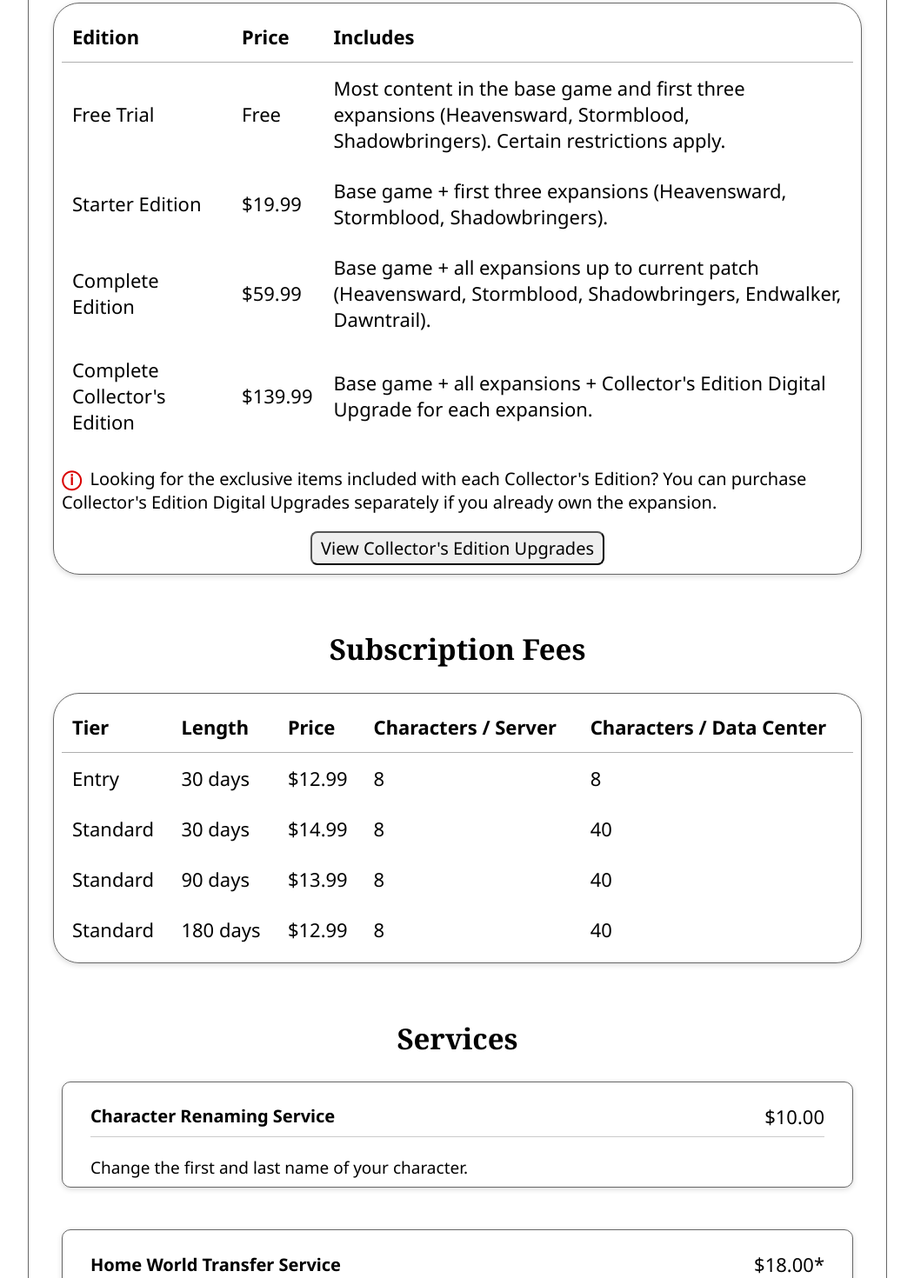
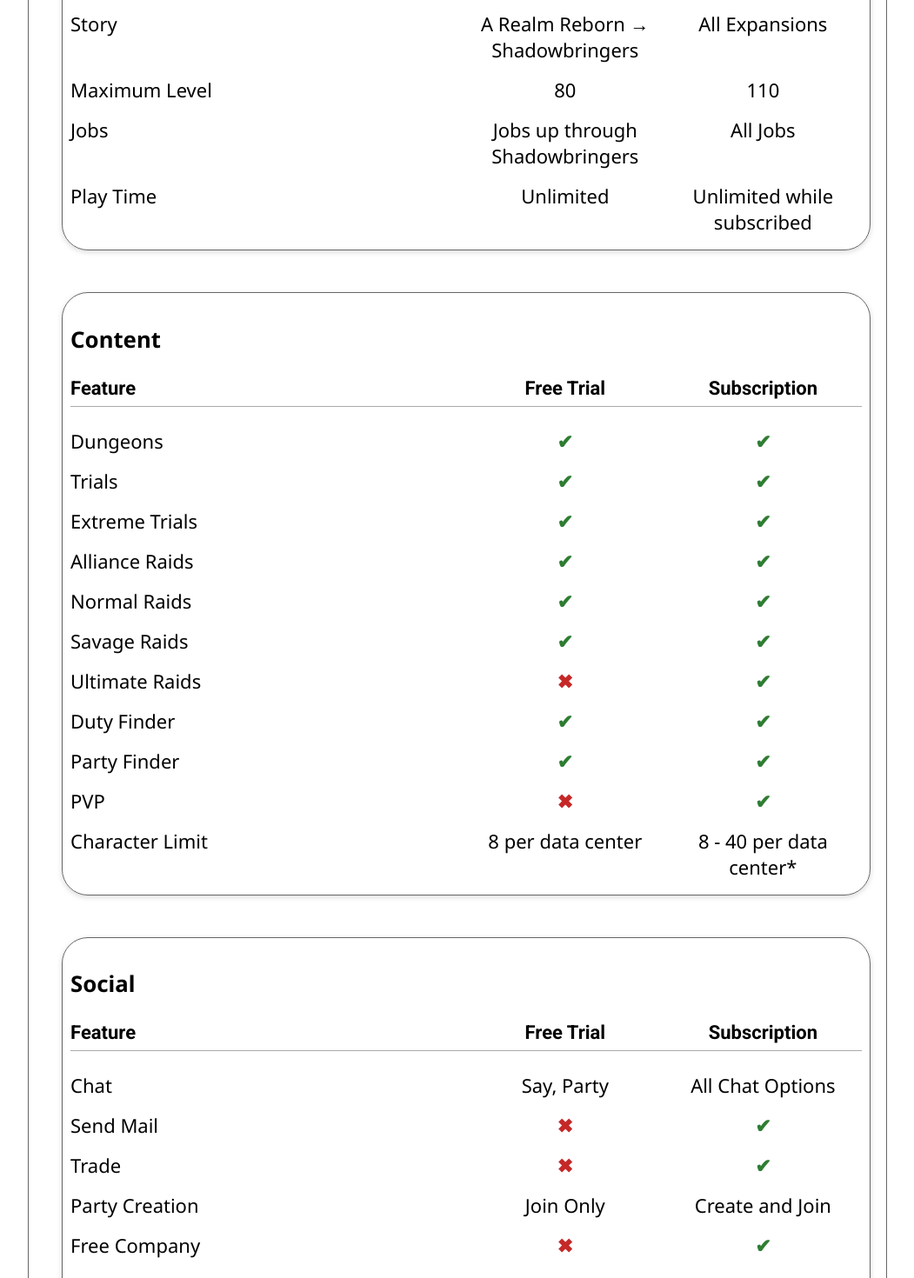
Before and after one commit to JPatrickDelworth/launchcode-unit1-project-James-D, a React (Vite) app: page /price in a window 1280 px wide. Shown: the part 640-2110 px from the top of the page at 87% size, without its empty margins (114-1165 px from the left). Built offline with nearby package versions, Linux system fonts and the light colour scheme.

Commit message:
Seventeenth commit. Added Paid vs Subscription Table with all information. With this, the Prices and Fees page has been completed aside from styling.

```diff
--- a/src/components/data/freeVPaid.js
+++ b/src/components/data/freeVPaid.js
@@ -1,39 +1,152 @@
-// TODO: Add paid pros information
 export const subcomp = {
-    free : {
-        pros: [
-            "Can play base game up through the Shadowbringers Expansion. (A Realm Reborn, Heavensward, Stormblood, Shadowbringers)",
-            "Can play up to level 80.",
-            "Can create 8 characters in each data Center.",
-            "Can purchase (some) items from the online store for use in game.",
-            "No time limit, you simply stop leveling after hitting level 80 and can't progress after Shadowbringers.",
-            "Can join parties if invited by anothe player",
-            "Can participate in the Duty Finder (party match-making for dungeon/raid content)."
-        ],
-        cons: [
-            "Cannot play Endwalker, Dawntrail, or Evercold expansions.",
-            "Can't level to 110.",
-            "Limited to maximum of 300,000 gil.",
-            "Cannot use 'shout, 'yell', or 'tell' in-game chat options.",
-            "Cannot access the in-game market board.",
-            "Cannot trade with other players.",
-            "Cannot send in-game letters using the post moogle delivery service.",
-            "Cannot hire retainers (no item storage outside your base inventory).",
-            "Cannot create a new Linkshell or Cross-world Linkshell (custom in game chat channels).",
-            "Cannot create or join a Free Company (guild).",
-            "Cannot create a party.",
-            "Cannot participate in PVP.",
-            "Cannot play Ultimate Raids.",
-            "Cannot use community content on Lodestone (player database).",
-            "Cannot log into the official forum or companion app."
-        ]
-    },
-    paid: {
-        pros: [
-
-        ],
-        cons: [
-
-        ],
-    }
+    progression: [
+        {
+            feature: "Story",
+            free: "A Realm Reborn → Shadowbringers",
+            paid: "All Expansions"
+        },
+        {
+            feature: "Maximum Level",
+            free: "80",
+            paid: "110"
+        },
+        {
+            feature: "Jobs",
+            free: "Jobs up through Shadowbringers",
+            paid: "All Jobs"
+        },
+        {
+            feature: "Play Time",
+            free: "Unlimited",
+            paid: "Unlimited while subscribed"
+        }
+    ],
+    content: [
+        {
+            feature: "Dungeons",
+            free: true,
+            paid: true
+        },
+        {
+            feature: "Trials",
+            free: true,
+            paid: true
+        },
+        {
+            feature: "Extreme Trials",
+            free: true,
+            paid: true
+        },
+        {
+            feature: "Alliance Raids",
+            free: true,
+            paid: true
+        },
+        {
+            feature: "Normal Raids",
+            free: true,
+            paid: true
+        },
+        {
+            feature: "Savage Raids",
+            free: true,
+            paid: true
+        },
+        {
+            feature: "Ultimate Raids",
+            free: false,
+            paid: true
+        },
+        {
+            feature: "Duty Finder",
+            free: true,
+            paid: true
+        },
+        {
+            feature: "Party Finder",
+            free: true,
+            paid: true
+        },
+        {
+            feature: "PVP",
+            free: false,
+            paid: true
+        },
+        {
+            feature: "Character Limit",
+            free: "8 per data center",
+            paid: "8 - 40 per data center*"
+        }
+    ],
+    social: [
+        {
+            feature: "Chat",
+            free: ["Say", "Party"],
+            paid: ["All Chat Options"]
+        },
+        {
+            feature: "Send Mail",
+            free: false,
+            paid: true
+        },
+        {
+            feature: "Trade",
+            free: false,
+            paid: true
+        },
+        {
+            feature: "Party Creation",
+            free: "Join Only",
+            paid: "Create and Join"
+        },
+        {
+            feature: "Free Company",
+            free: false,
+            paid: true
+        },
+        {
+            feature: "Linkshell Creation",
+            free: "Join Only",
+            paid: "Create and Join"
+        }
+    ],
+    economy: [
+        {
+            feature: "Gil Cap",
+            free: "300,000",
+            paid: "999,999,999**"
+        },
+        {
+            feature: "Market Board",
+            free: false,
+            paid: true
+        },
+        {
+            feature: "Retainers",
+            free: false,
+            paid: true
+        }
+    ],
+    account: [
+        {
+            feature: "Companion App",
+            free: false,
+            paid: true
+        },
+        {
+            feature: "Forum",
+            free: false,
+            paid: true
+        },
+        {
+            feature: "Lodestone",
+            free: "Limited",
+            paid: true
+        },
+        {
+            feature: "Online Store Purchases",
+            free: "Limited",
+            paid: true
+        }
+    ]
 }
--- a/src/components/pages/price/Price.css
+++ b/src/components/pages/price/Price.css
@@ -27,7 +27,6 @@
 
 
 #logo-container {
-    grid-row-start: 2;
     display: flex;
     justify-content: center;
     align-items: center;
@@ -42,17 +41,67 @@
 
 
 #vs-container {
-    grid-row-start: 4;
-    border: 2px solid;
-
+    border: 1.4px solid #666;
+    border-radius: 30px;
+    width: 72%;
     display: flex;
+    flex-direction: column;
     justify-content: center;
     align-items: center;
+    padding-left: 3%;
+    padding-right: 3%;
+    padding-bottom: 1.4%;
+
 
 }
 
+#category-title {
+    font-family: "Noto Sans";
+    text-transform: capitalize;
+}
+
+#comp-card-container {
+    display: flex;
+    flex-direction: column;
+    gap: 3rem;
+}
+
+.comparison-header {
+    display: grid;
+    grid-template-columns: 2fr 1fr 1fr;
+    font-weight: bold;
+    border-bottom: 1px solid #aaa;
+    padding-bottom: .5rem;
+    margin-bottom: 1rem;
+}
+
+.comparison-row {
+    display: grid;
+    grid-template-columns: 2fr 1fr 1fr;
+    padding: 0.5rem 0;
+
+    font-family: "Noto Sans";
+}
+
+.checkmark {
+    color: #2e7d32;
+    font-weight: bold;
+}
+
+.x-mark {
+    color: #c62828;
+    font-weight: bold;
+}
+
+.free-v-paid {
+    text-align:center;
+}
+
+#alignment-container {
+    width: 100%;
+}
+
 #fees-container {
-    grid-row-start: 6;
     width: 72%;
     display: flex;
     flex-direction: column;
@@ -243,7 +292,7 @@
     white-space-collapse: preserve-breaks;
 }
 
-#services-note-container {
+.services-note-container {
     padding-top: 1%;
     text-align: right;
 
@@ -256,8 +305,6 @@
 }
 
 #region-container {
-    grid-row-start: 8;
-
     width:70%;
     display: flex;
     flex-direction: column;
@@ -289,7 +336,6 @@
 }
 
 #server-container {
-    grid-row-start: 10;
     display: flex;
     justify-content: center;
     align-items: flex-start;
--- a/src/components/pages/price/PricePage.jsx
+++ b/src/components/pages/price/PricePage.jsx
@@ -3,6 +3,7 @@
 import { useState } from 'react'
 import { dataRegions } from '../../data/datacenters'
 import { fees } from '../../data/fees'
+import { subcomp } from '../../data/freeVPaid'
 import './Price.css'
 
 // TODO: Create free trial vs paid sub table.
@@ -16,7 +17,20 @@
 // TODO: more to come...
 
 function Price () {
+    const renderValue = (value) => {
+        if(typeof value === "boolean") {
+            return value ? (
+               <span className="checkmark">✔</span>
+            ) : (
+                <span className="x-mark">✖</span>
+            );
+        }
 
+        if(Array.isArray(value)) {
+          return value.join(", ")
+        }
+        return value;
+    }
     const regions = Object.values(dataRegions);
     const [showUpgradePopup, setShowUpgradePopup] = useState(false);
     const [selectedRegion, setSelectedRegion] = useState(dataRegions.na);
@@ -29,7 +43,34 @@
                     <img src={logo} id="logo" alt="Final Fantasy XIV Title Logo"/>
                 </div>
                 <div id="vs-container">
-                    <p>Vs Table</p>
+                    <h2 className="price-page-title">Free Trial vs Paid Subscription</h2>
+                    <div id="comp-card-container">
+                        {Object.entries(subcomp).map(([category, features]) => (
+                            <div className="price-card" key={category}><h3 id="category-title">{category}</h3>
+                                <div className="comparison-header">
+                                    <span>Feature</span>
+                                    <span className= "free-v-paid">Free Trial</span>
+                                    <span className= "free-v-paid">Subscription</span>
+                                </div>
+                                {
+                                    features.map((item) => (
+                                        <div className="comparison-row" key={item.feature}>
+                                            <span>{item.feature}</span>
+                                            <span className= "free-v-paid">{renderValue(item.free)}</span>
+                                            <span className="free-v-paid">{renderValue(item.paid)}</span>
+                                        </div>
+                                    ))
+                                }
+                            </div>
+                        ))}
+                    </div>
+                    <div id="alignment-container">
+                        <div className="services-note-container">
+                            <p className="service-blurb">*Max depends on subscription plan</p>
+                            <p className="service-blurb">**Per character and per retainer</p>
+                        </div>
+                    </div>
+
                 </div>
                 <div id="fees-container">
                     <h2 className="price-page-title"> Game Editions</h2>
@@ -126,7 +167,7 @@
                                 <p className="service-description">{service.description}</p>
                             </div>
                         ))}
-                        <div id="services-note-container">
+                        <div className="services-note-container">
                             <p className="service-blurb">* Free of charge if transferring to a Preferred+ World or if transferring from a Congested World to a Preferred World</p>
                             <p className="service-blurb">** Per retainer per month</p>
                             <p className="service-blurb">*** Per month</p>
```
